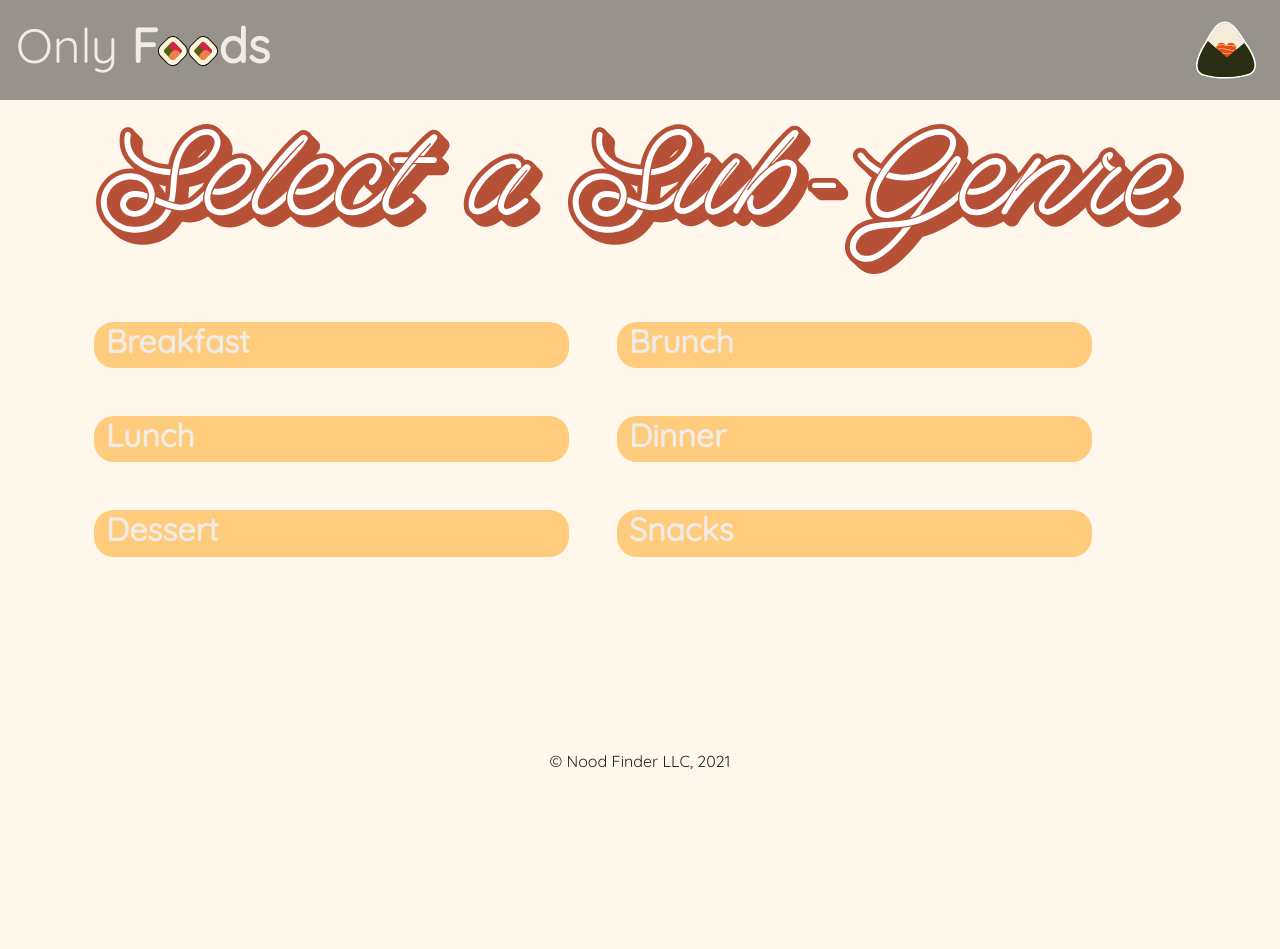
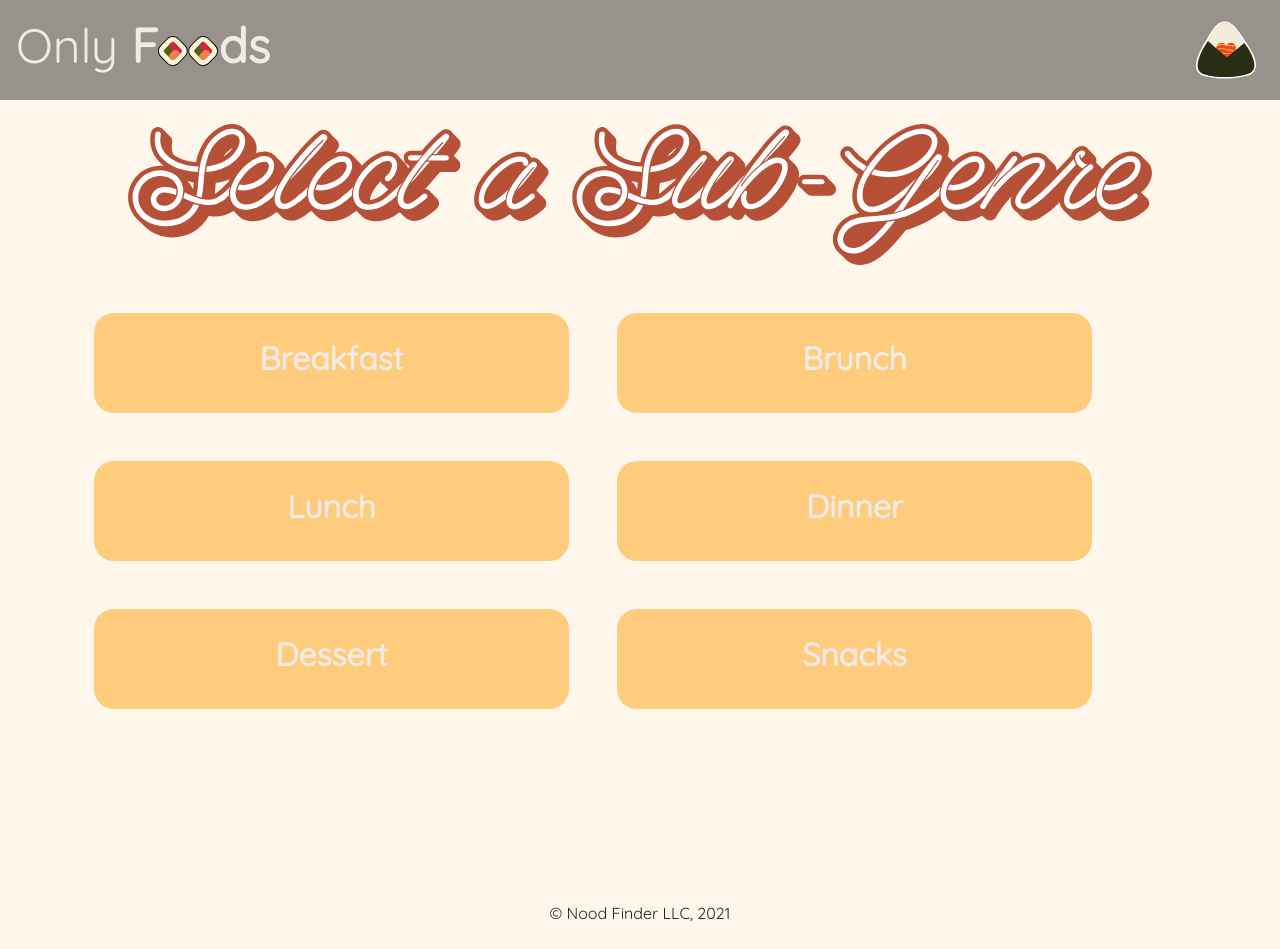
Before and after one commit to DavidMark24/NoodFinder, a React (Create React App) app in the folder client/: page /meals in a window 1280 px wide. Before the commit the page ends 800 px from the top, so only its background shows below. Built offline with nearby package versions, Linux system fonts and the light colour scheme; a web font is replaced by a local one.

Commit message:
Add framer motion for swiping and hovering over buttons

```diff
--- a/client/src/components/Navbar.js
+++ b/client/src/components/Navbar.js
@@ -1,6 +1,7 @@
 import React from "react";
 import TwoOs from "../images/twoOs.svg";
 import AccountIcon from "../images/accountIcon.svg";
+import { motion } from "framer-motion";
 
 function Navbar({history}) {
     function toSavedRecipes(event) {
@@ -11,11 +12,11 @@ function Navbar({history}) {
     return (
         <div>
             <nav className="navbar navbar-light navbar-color">
-                <a className="navbar-brand mx-3 my-1" href="/choice">
+                <motion.a whileHover={{ scale: 1.1 }} whileTap={{ scale: 0.8 }} className="navbar-brand mx-3 my-1" href="/choice">
                     <h1 className="white">Only <strong>F<img src={TwoOs} width="60" alt="" />ds</strong></h1>
-                </a>
+                </motion.a>
                 <a onClick={(e) => toSavedRecipes(e)} href="/savedrecipes">
-                    <img className="navbar-box-right mx-4" src={AccountIcon} width="60" alt="" />
+                    <motion.img key={AccountIcon} src={AccountIcon} whileHover={{ scale: 1.2 }} whileTap={{ scale: 0.8 }} className="navbar-box-right mx-4" width="60" alt="" />
                 </a>
             </nav>
         </div>
--- a/client/src/pages/DineIn.js
+++ b/client/src/pages/DineIn.js
@@ -106,9 +106,9 @@ function DineIn({history}) {
                                         <div className="col-4">
                                             {/* Empty column */}
                                         </div>
-                                        <motion.div whileHover={{ scale: 1.2 }} whileTap={{ scale: 0.8 }} className="col-4">
-                                            <img onClick={e => addToFavorites(e)} src={acceptButton} width='100%' alt="" />
-                                        </motion.div>
+                                        <div className="col-4">
+                                            <motion.img key={acceptButton} src={acceptButton} whileHover={{ scale: 1.2 }} whileTap={{ scale: 0.8 }} onClick={e => {changeRecipe(e); addToFavorites(e)}} width='100%' alt="" />
+                                        </div>
                                     </div>
                                 </div>
                             </motion.div>
--- a/client/src/pages/Location.js
+++ b/client/src/pages/Location.js
@@ -7,12 +7,10 @@ import Navbar from "../components/Navbar"
 function Location(props) {
     const [locationTerm, setLocationTerm ] = useState('')
 
-
     const handleSumbit = (event) => {
         event.preventDefault();
         props.history.push(`/eatout/${props.match.params.cuisines}/${locationTerm}}`)
     }
-
 
     return (
         <div>
@@ -27,7 +25,7 @@ function Location(props) {
                     </div>
                     <div className="col-8 shadow-lg px-5 pt-5 pb-3 my-5 tan_bg rounded">
                         <div className="logo">
-                            <img src={location} alt="LoginLogo" height="100" />
+                            <img src={location} alt="LoginLogo" width="100%" />
                         </div>
                     <form onSubmit = {handleSumbit} className="login mt-5">
                         <div className="input-group input-group-lg mt-4 ">
--- a/client/src/pages/Meals.js
+++ b/client/src/pages/Meals.js
@@ -2,6 +2,7 @@ import React from "react";
 import subgenreLogo from "../images/subgenre.svg";
 import Footer from "../components/Footer";
 import Navbar from "../components/Navbar";
+import { motion } from "framer-motion";
 
 function Meals({history}) {
     function getRecipes(subGenre) {
@@ -14,32 +15,32 @@ function Meals({history}) {
         <div>
             <Navbar history={history}/>
             <div className="jumbotron logo py-4">
-                <img src={subgenreLogo} height='150' alt="Nood Finder Logo" />
+                <img src={subgenreLogo} width='80%' alt="Nood Finder Logo" />
             </div>
             <div className="container">
                 <div className="row">
-                    <div onClick={() => getRecipes("breakfast")} className="text-center m-4 cuisine-box box extra-rounded tan_bg col-md-5 col-sm-12 white">
+                    <motion.div whileHover={{ scale: 1.1 }} whileTap={{ scale: 0.8 }}  onClick={() => getRecipes("breakfast")} className="text-center m-4 meal-box box extra-rounded tan_bg col-md-5 col-sm-12 white">
                         <h2><strong>Breakfast</strong></h2>
-                    </div>
-                    <div onClick={() => getRecipes("brunch")} className="text-center m-4 cuisine-box box extra-rounded tan_bg col-md-5 col-sm-12 white">
+                    </motion.div>
+                    <motion.div whileHover={{ scale: 1.1 }} whileTap={{ scale: 0.8 }}  onClick={() => getRecipes("brunch")} className="text-center m-4 meal-box box extra-rounded tan_bg col-md-5 col-sm-12 white">
                         <h2><strong>Brunch</strong></h2>
-                    </div>
+                    </motion.div>
                 </div>
                 <div className="row">
-                    <div onClick={() => getRecipes("lunch")} className="text-center m-4 cuisine-box box extra-rounded tan_bg col-md-5 col-sm-12 white">
+                    <motion.div whileHover={{ scale: 1.1 }} whileTap={{ scale: 0.8 }}  onClick={() => getRecipes("lunch")} className="text-center m-4 meal-box box extra-rounded tan_bg col-md-5 col-sm-12 white">
                         <h2><strong>Lunch</strong></h2>
-                    </div>
-                    <div onClick={() => getRecipes("dinner")} className="text-center m-4 cuisine-box box extra-rounded tan_bg col-md-5 col-sm-12 white">
+                    </motion.div>
+                    <motion.div whileHover={{ scale: 1.1 }} whileTap={{ scale: 0.8 }}  onClick={() => getRecipes("dinner")} className="text-center m-4 meal-box box extra-rounded tan_bg col-md-5 col-sm-12 white">
                         <h2><strong>Dinner</strong></h2>
-                    </div>
+                    </motion.div>
                 </div>
                 <div className="row">
-                    <div onClick={() => getRecipes("dessert")} className="text-center m-4 cuisine-box box extra-rounded tan_bg col-md-5 col-sm-12 white">
+                    <motion.div whileHover={{ scale: 1.1 }} whileTap={{ scale: 0.8 }}  onClick={() => getRecipes("dessert")} className="text-center m-4 meal-box box extra-rounded tan_bg col-md-5 col-sm-12 white">
                         <h2><strong>Dessert</strong></h2>
-                    </div>
-                    <div onClick={() => getRecipes("snacks")} className="text-center m-4 cuisine-box box extra-rounded tan_bg col-md-5 col-sm-12 white">
+                    </motion.div>
+                    <motion.div whileHover={{ scale: 1.1 }} whileTap={{ scale: 0.8 }}  onClick={() => getRecipes("snacks")} className="text-center m-4 meal-box box extra-rounded tan_bg col-md-5 col-sm-12 white">
                         <h2><strong>Snacks</strong></h2>
-                    </div>
+                    </motion.div>
                 </div>
             </div>
             <Footer />
--- a/client/src/pages/RecipeCuisines.js
+++ b/client/src/pages/RecipeCuisines.js
@@ -6,6 +6,7 @@ import Footer from "../components/Footer";
 import { cuisines } from "../CuisinesData";
 import { Link } from "react-router-dom";
 import Navbar from "../components/Navbar";
+import { motion, AnimatePresence } from "framer-motion";
 
 function RecipeCuisines({history}) {
     const [cuisineIndex, setCuisineIndex] = useState(0);
@@ -31,7 +32,8 @@ function RecipeCuisines({history}) {
                 <img src={genreLogo} width='70%' alt="Nood Finder Logo"/>
             </div>
             <div className="container logo">
-                <div className="col-lg-5 col-m-7 col-sm-8 shadow-lg p-3 m-4 my-3 extra-rounded tan_bg">
+            <AnimatePresence>
+                <motion.div key={cuisineIndex} animate={{ x: 0, opacity: 1 }} initial={{ x: 0, opacity: 0 }} exit={{ x: -600, opacity: 0 }} className="col-lg-5 col-m-7 col-sm-8 shadow-lg p-3 m-4 my-3 extra-rounded tan_bg">
                     <div className="box light_brown_bg p-2 rounded">
                         <img className="rounded" src={cuisines[cuisineIndex].image} width='100%' alt=""/>
                     </div>
@@ -41,19 +43,20 @@ function RecipeCuisines({history}) {
                         </div>
                         <div className="row text-center mt-4">
                             <div className="col-4">
-                                <img onClick={e => changeCuisine(e)} src={rejectButton} width='100%' alt=""/>
+                                <motion.img key={rejectButton} src={rejectButton} whileHover={{ scale: 1.2 }}  onClick={e => changeCuisine(e)} src={rejectButton} width='100%' alt=""/>
                             </div>
                             <div className="col-4">
                                 {/* Empty column */}
                             </div>
                             <div className="col-4">
                                 <Link to = '/meal' onClick={(e) => chooseSubGenre(e)}>
-                                    <img id={cuisines[cuisineIndex].id} src={acceptButton} width='100%' alt=""/>
+                                    <motion.img key={acceptButton} src={acceptButton} whileHover={{ scale: 1.2 }} whileTap={{ scale: 0.8 }}  id={cuisines[cuisineIndex].id} src={acceptButton} width='100%' alt=""/>
                                 </Link>
                             </div>
                         </div>
                     </div>
-                </div>
+                </motion.div>
+            </AnimatePresence>
             </div>
             <Footer />
         </div>
```
Also changed, not shown: client/src/pages/EatOut.js (+7 -11 lines), client/src/pages/RestaurantCuisines.js (+7 -4 lines).
